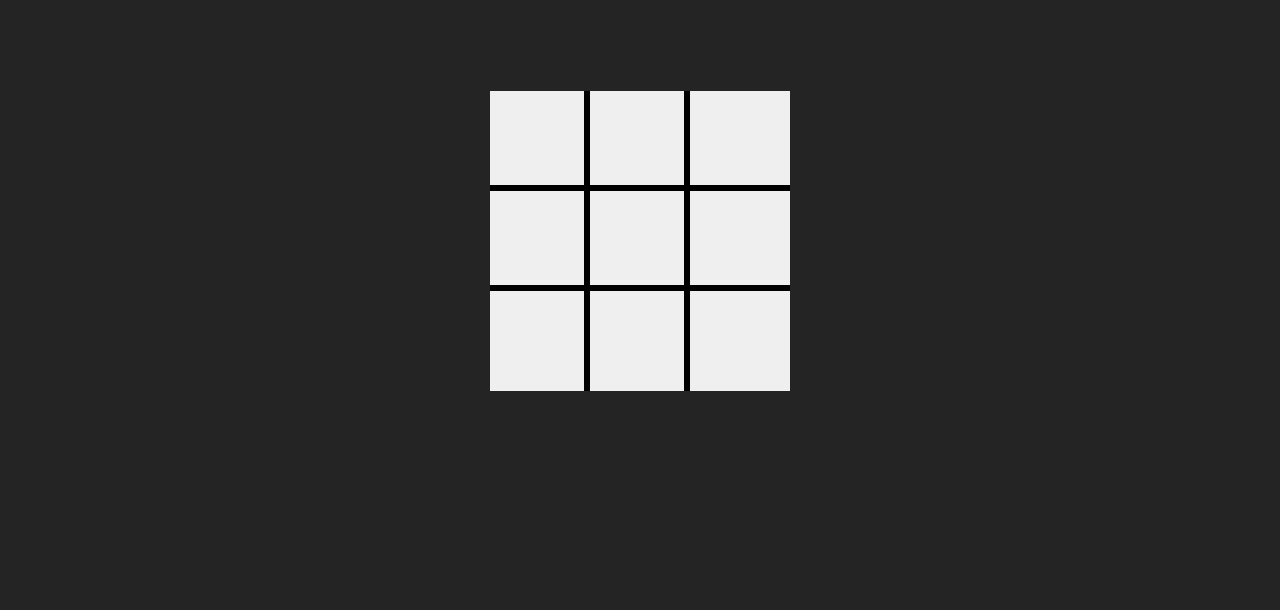
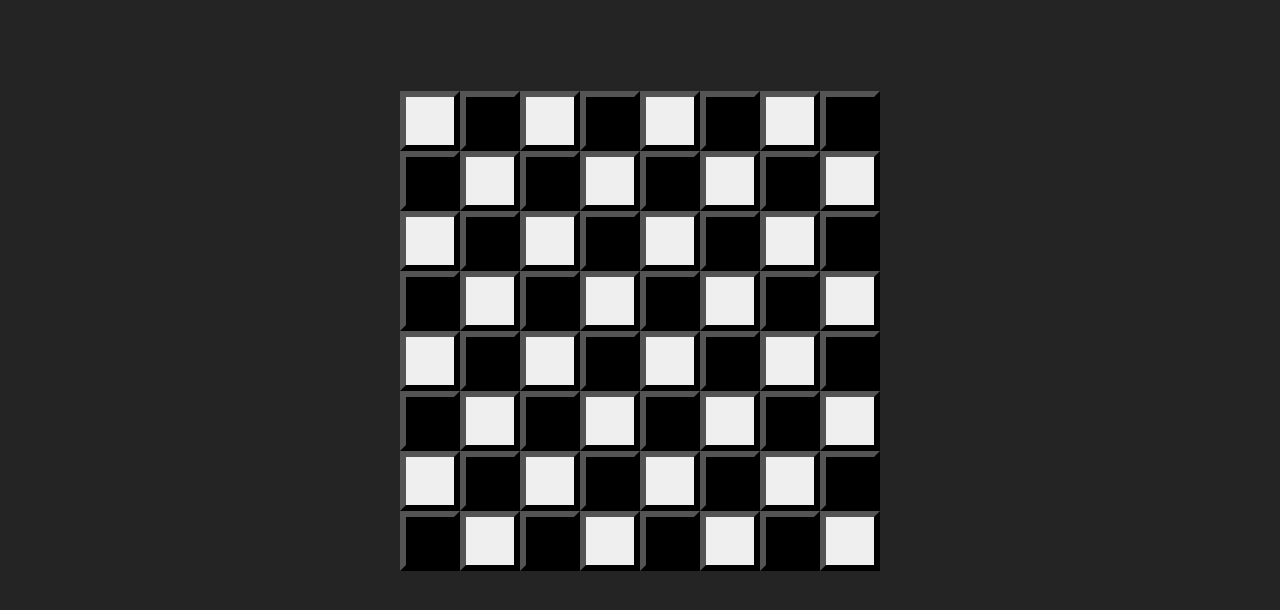
Before and after one commit to ierevigano/JogodaVelha, a plain HTML site: page index.html in a window 1280 px wide. Shown: the part 162-772 px from the top of the page. Drawn offline with Linux system fonts and the light colour scheme.

Commit message:
atualização no estilo da pagina e atualização de jogo da velha para Dama

```diff
--- a/jogo.js
+++ b/jogo.js
@@ -1,8 +1,8 @@
 let button, quebraLinha, jogada = 1, vencedor = 0
-let tabuleiro = new Array(3)
+let tabuleiro = new Array(8)
 
 for (let i = 0; i < tabuleiro.length; i++) {
-    tabuleiro[i] = new Array(3)
+    tabuleiro[i] = new Array(8)
 }
 for (let i = 0; i < tabuleiro.length; i++) {
 
@@ -15,6 +15,12 @@ for (let i = 0; i < tabuleiro.length; i++) {
         button.setAttribute('id', "bt" + i + "" + j)
         button.setAttribute('class', 'btJogo' + i)
         button.setAttribute('onclick', "marca(" + i + "," + j + ")")
+        if (i % 2 == 1 && j % 2 == 0) {
+            button.style.backgroundColor = "Black"
+        }
+        if (i % 2 == 0 && j % 2 == 1) {
+            button.style.backgroundColor = "Black"
+        }
         button.append(document.createTextNode(""))
         document.body.appendChild(button)
     }
--- a/style.css
+++ b/style.css
@@ -1,11 +1,11 @@
 button{
     border-width: 6px;
-    width: 100px;
-    height: 100px;
+    width: 60px;
+    height: 60px;
     line-height: 100px;
     font-size: 100px;
-    border-left: 0px;
-    border-top: 0px;
+   /* border-left: 0px;
+    border-top: 0px;*/
     vertical-align: top;
 
 }
@@ -17,12 +17,12 @@ button:hover{
     margin-top: 0;
 
 }
-.btJogo2{
+/* .btJogo2{
     border-bottom: 0;
 }
 #bt02, #bt12, #bt22{
     border-right: 0;
-}
+} */
 button:disabled{
     border-color: black;
 }
```
